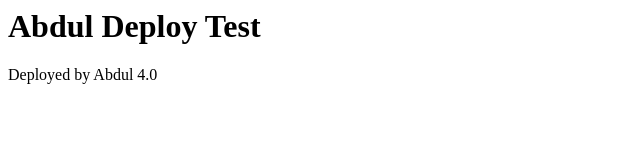
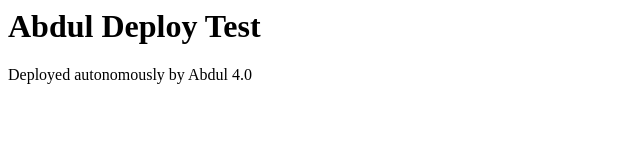
Before and after one commit to thebizlaunch-netizen/deploy-test, a plain HTML site: page index.html in a window 1280 px wide. Shown: the full height of the page, 0-640 px from the left. Drawn offline with Linux system fonts and the light colour scheme.

Commit message:
Deploy: Deploy pipeline test v3 - static

```diff
--- a/index.html
+++ b/index.html
@@ -1 +1 @@
-<html><body><h1>Abdul Deploy Test</h1><p>Deployed by Abdul 4.0</p></body></html>
+<html><body><h1>Abdul Deploy Test</h1><p>Deployed autonomously by Abdul 4.0</p></body></html>
```
